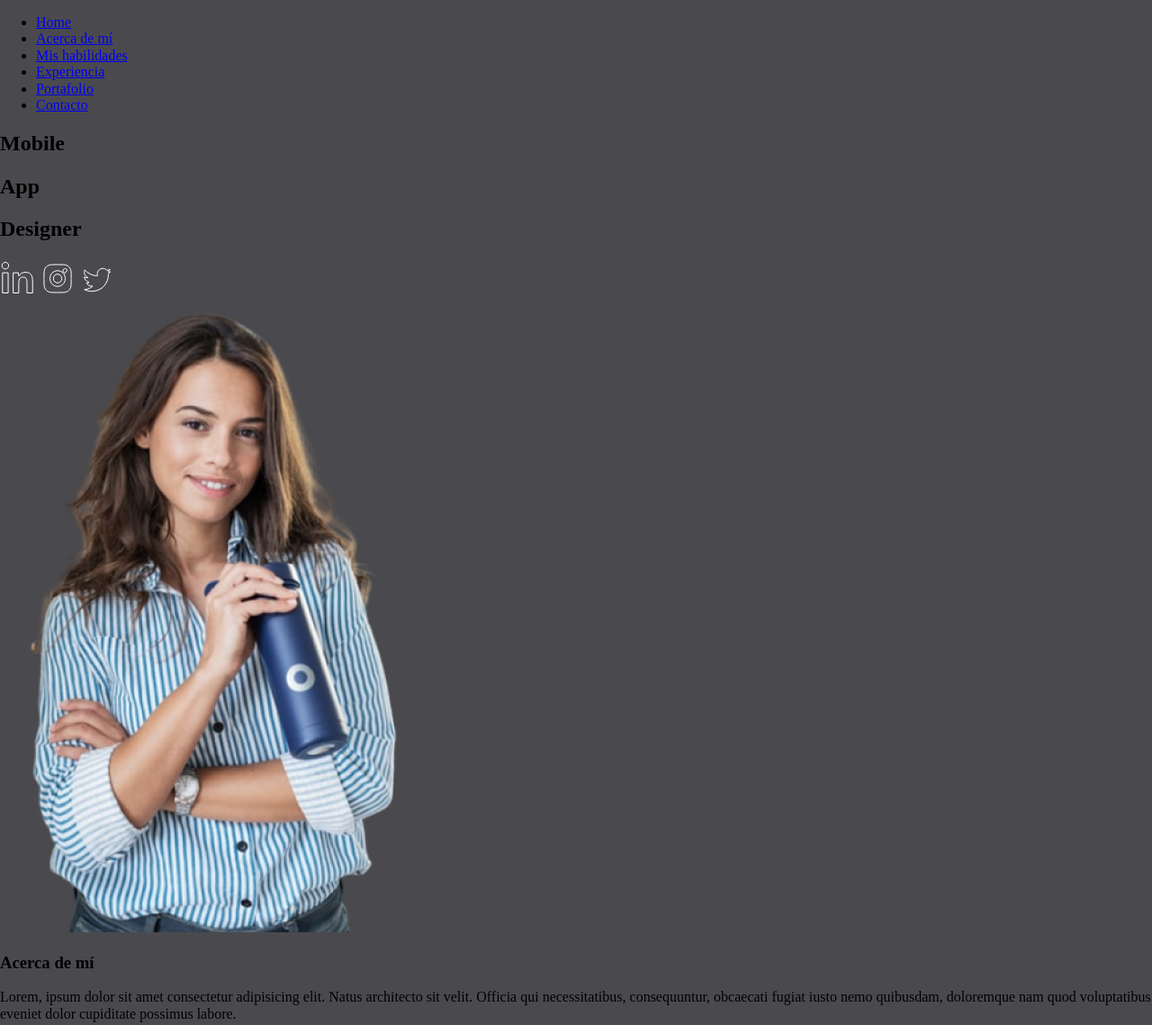
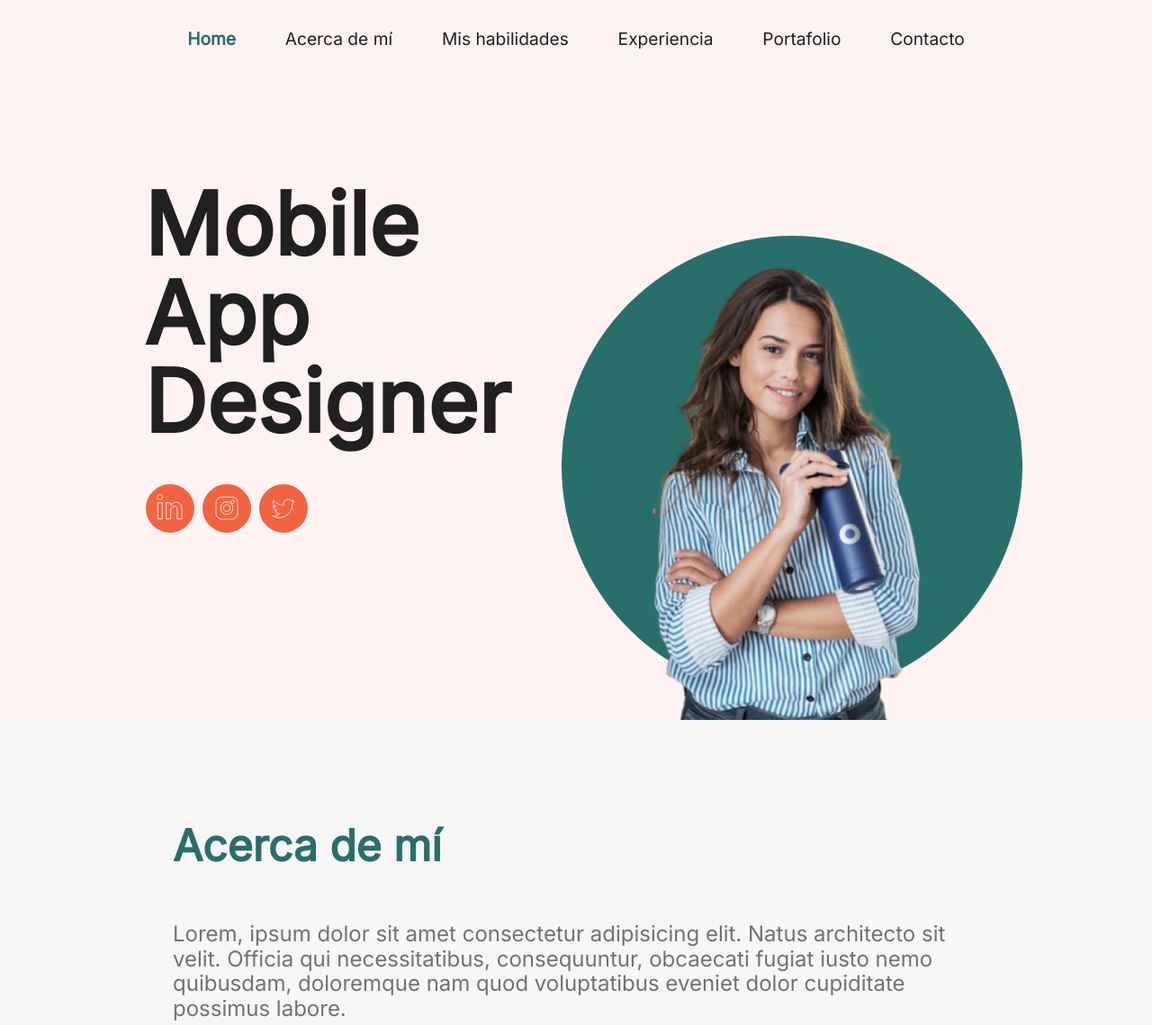
Before and after one commit to tomas02amaya/PortFolioUWU, a plain HTML site: page index.html in a window 1280 px wide. Shown: the top 1139 px of the page at 90% size. Drawn offline with Linux system fonts and the light colour scheme.

Commit message:
config styles (navBar, mainSection, AboutMe Section)and JS NavBar

```diff
--- a/index.html
+++ b/index.html
@@ -1,5 +1,5 @@
 <!DOCTYPE html>
-<html lang="es">
+<html lang="es" >
 <head>
     <meta charset="UTF-8">
     <link rel="stylesheet" href="./styles/normalize.css">
@@ -8,24 +8,27 @@
     <title>PortFolio</title>
 </head>
 
-<body>
-    <nav class="navBar">
+<body >
+    <nav class="navBar" id="navBar">
         <ul class="navBar-ul">
-            <li><a href="#mainWelcome">Home</a></li>
-            <li><a href="#aboutMe">Acerca de mí</a></li>
-            <li><a href="#">Mis habilidades</a></li>
-            <li><a href="#">Experiencia</a></li>
-            <li><a href="#">Portafolio</a></li>
-            <li><a href="#">Contacto</a></li>
+            <li class="navBar-ul--li"><a class="navBar-ul--li---a" href="#mainWelcome">Home</a></li>
+            <li class="navBar-ul--li"><a class="navBar-ul--li---a" href="#aboutMe">Acerca de mí</a></li>
+            <li class="navBar-ul--li"><a class="navBar-ul--li---a" href="#skills">Mis habilidades</a></li>
+            <li class="navBar-ul--li"><a class="navBar-ul--li---a" href="#experience">Experiencia</a></li>
+            <li class="navBar-ul--li"><a class="navBar-ul--li---a" href="#portfolio">Portafolio</a></li>
+            <li class="navBar-ul--li"><a class="navBar-ul--li---a" href="#contact">Contacto</a></li>
         </ul>
     </nav>
-    <main class="mainWelcome">
+
+    <main id="mainWelcome">
+        <div class="mainWelcome">
             <div class="mainWelcome-Information">
                 <div class="mainWelcome-Information--headers">
                     <h2>Mobile</h2>
                     <h2>App</h2>
                     <h2>Designer</h2>
                 </div>
+
                 <div class="mainWelcome-Information--SocialsNetworks">
                     <a href="#Linkedin"><img src="./svg/linkedin.svg" alt="linkedin"></a>
                     <a href="#Instagram"><img src="./svg/instagram.svg" alt="instagram"></a>
@@ -33,20 +36,22 @@
                 </div>
             </div>
 
-        <div >
-            <img src="./img/myPhoto.png" alt="My personal's photo">
+            <div class="mainWelcome-InformationImage">
+                <div class="mainWelcome-InformationImage--circle"></div>
+                <img class="mainWelcome-InformationImage--img" src="./img/myPhoto.png" alt="My personal's photo">
+            </div>
         </div>
     </main>
 
-    <section class="aboutMe">
-        <h3>Acerca de mí</h3>
-        <p>Lorem, ipsum dolor sit amet consectetur adipisicing elit. Natus architecto sit velit. Officia qui necessitatibus, consequuntur, obcaecati fugiat iusto nemo quibusdam, doloremque nam quod voluptatibus eveniet dolor cupiditate possimus labore.</p>
+    <section id="aboutMe">
+        <h3 class="section-header">Acerca de mí</h3>
+        <p class="aboutMe-text">Lorem, ipsum dolor sit amet consectetur adipisicing elit. Natus architecto sit velit. Officia qui necessitatibus, consequuntur, obcaecati fugiat iusto nemo quibusdam, doloremque nam quod voluptatibus eveniet dolor cupiditate possimus labore.</p>
     </section>
 
-    <section class="skills">
-        <div class="skills-bigCircle"><div class="skills-littleCircle"></div></div>
 
-        <h3 class="skills-header">Mis habilidades</h3>
+    <section id="skills">
+
+        <h3 class="section-header skills-header">Mis habilidades</h3>
 
         <div class="skills-boxes">
             <div class="skills-box">
@@ -72,8 +77,10 @@
         </div>
     </section>
 
-    <section class="experience">
-        <h3 class="experience-header">Experiencia</h3>
+    <div class="skills-bigCircle"><div class="skills-littleCircle"></div></div>
+
+    <section id="experience">
+        <h3 class="section-header">Experiencia</h3>
 
         <div class="experience-boxes">
             <div class="experience-box">
@@ -100,8 +107,8 @@
         </div>
     </section>
 
-    <section class="portfolio">
-        <h3 class="portfolio-header">Portafolio</h3>
+    <section id="portfolio">
+        <h3 class="section-header">Portafolio</h3>
         <p class="portfolio-description">Lorem ipsum dolor sit amet consectetur adipisicing elit.</p>
 
         <div class="portfolio-project">
@@ -114,8 +121,8 @@
         </div>
     </section>
 
-    <section class="contact">
-        <h3 class="contact-header">Contacto</h3>
+    <section id="contact">
+        <h3 class="section-header">Contacto</h3>
 
         <div class="contact-container">
             <div class="contact-container-child">
@@ -132,5 +139,8 @@
 
         <div class="contact-circle"></div>
     </section>
+
+
+    <script src="./js/scrollNav.js"></script>
 </body>
 </html>
--- /dev/null
+++ b/js/scrollNav.js
@@ -0,0 +1,10 @@
+let mainScrollUbication = window.pageYOffset;
+let $navBar = document.querySelector('#navBar');
+
+window.addEventListener('scroll', function(){
+    let scrollUbication = window.pageYOffset;
+    console.log(scrollUbication);
+    $navBar.style.top = mainScrollUbication >= scrollUbication ? '0' : '-11vh';
+
+    mainScrollUbication = scrollUbication;
+})
--- a/styles/mainStyle.css
+++ b/styles/mainStyle.css
@@ -1,3 +1,197 @@
+@import url('http://fonts.googleapis.com/css?family=Inter');
+
+:root{
+    --mainBackgroundColor : #fef2f2;
+    --generalBackgroundColor: #f7f7f7;
+    --letterColor : #202020;
+    --lightLetterColor: #727272;
+    --primaryColor : #f26440;
+    --secondaryColor : #286f6c;
+}
+
+
+
 body{
-    background-color: rgb(74, 74, 78);
+    background-color: var(--generalBackgroundColor);
+    font-family: Inter;
+    font-size: 18px;
 }
+
+a{
+    text-decoration: none;
+}
+
+.navBar{
+    transition: top ease-in-out 500ms;
+    display: flex;
+    flex-direction: column;
+    align-items: center;
+
+    position: fixed;
+    width: 100%;
+    padding-top: 4vh;
+
+    z-index: 1000;
+}
+
+.navBar-ul {
+    display: flex;
+    align-items: center;
+    list-style: none;
+    padding: 0px;
+    margin: 0px;
+}
+
+.navBar-ul--li{
+    margin: 0px 5px;
+    position: relative;
+}
+
+.navBar-ul--li---a{
+    color: var(--letterColor);
+    font-size: 1.2rem;
+    padding: 0 1.4rem;
+}
+
+.navBar-ul--li:nth-child(1) a{
+    color: #286f6c;
+    font-weight: bolder;
+}
+
+
+main{
+    background-color: var(--mainBackgroundColor);
+    height: 100vh;
+    display: flex;
+    justify-content: center;
+    align-items:flex-end;
+}
+
+
+.mainWelcome{
+    display: grid;
+    grid-template-columns: 1fr 1fr;
+    width: 75vw;
+    height: 80vh;
+
+}
+
+.mainWelcome-Information{
+
+}
+
+.mainWelcome-Information--headers h2{
+    color: var(--letterColor);
+    font-size: 6rem;
+    font-weight: bolder;
+    line-height: 0.2;
+}
+
+
+.mainWelcome-Information--SocialsNetworks{
+    height: 3rem;
+}
+.mainWelcome-Information--SocialsNetworks a{
+    display: inline;
+    background-color: var(--primaryColor);
+    border-color: var(--generalBackgroundColor);
+    border-style: solid;
+    border-width: 2px;
+    border-radius: 50%;
+
+    display: inline-flex;
+    justify-content: center;
+    align-self: center;
+    width: 3em;
+    height: 3em;
+}
+
+.mainWelcome-Information--SocialsNetworks img{
+    width: 2rem;
+}
+
+.mainWelcome-InformationImage{
+    display: flex;
+    align-items: flex-end;
+    justify-content: center;
+
+
+}
+
+
+.mainWelcome-InformationImage--circle{
+    position:absolute;
+    width: 40vw;
+    height: 40vw;
+    background-color: var(--secondaryColor);
+    border-radius: 50%;
+    margin-bottom: 2vw;
+}
+.mainWelcome-InformationImage--img{
+    position:absolute;
+    height: 40vw;
+}
+
+
+#aboutMe{
+    display: grid;
+    grid-template-areas:
+        'headerArea'
+        'textArea';
+    justify-content: center;
+    margin-top: 10vh;
+
+}
+
+.aboutMe-text{
+    grid-area: textArea;
+    width: 70vw;
+    color: var(--lightLetterColor);
+    font-size: 1.5rem;
+}
+
+.section-header{
+    grid-area: headerArea;
+    color: var(--secondaryColor);
+    font-size: 3rem;
+    line-height: 0.5;
+}
+
+.skills-bigCircle{
+    width: 40vw;
+    height: 40vw;
+    background-color: var(--secondaryColor);
+    border-radius: 50%;
+    z-index: 30;
+}
+
+.skills-littleCircle{
+    position: absolute;
+    width: 15vw;
+    height: 15vw;
+    background-color: var(--primaryColor);
+    border-radius: 50%;
+    margin-top: 10vh;
+}
+
+#skills{
+    position: absolute;
+    z-index: 900;
+
+    display: grid;
+    grid-template-areas:
+        'headerArea'
+        'boxesArea';
+    justify-content: center;
+
+    margin-top: 10vh;
+}
+
+.skills-header{
+    grid-area: headerArea;
+    color: var(--generalBackgroundColor);
+}
+
+.skills-boxes{
+    grid-area: boxesArea;
+}
```
Also changed, not shown: fonts/Inter.ttf (added). Lines whose indentation alone changed are shown as unchanged.
